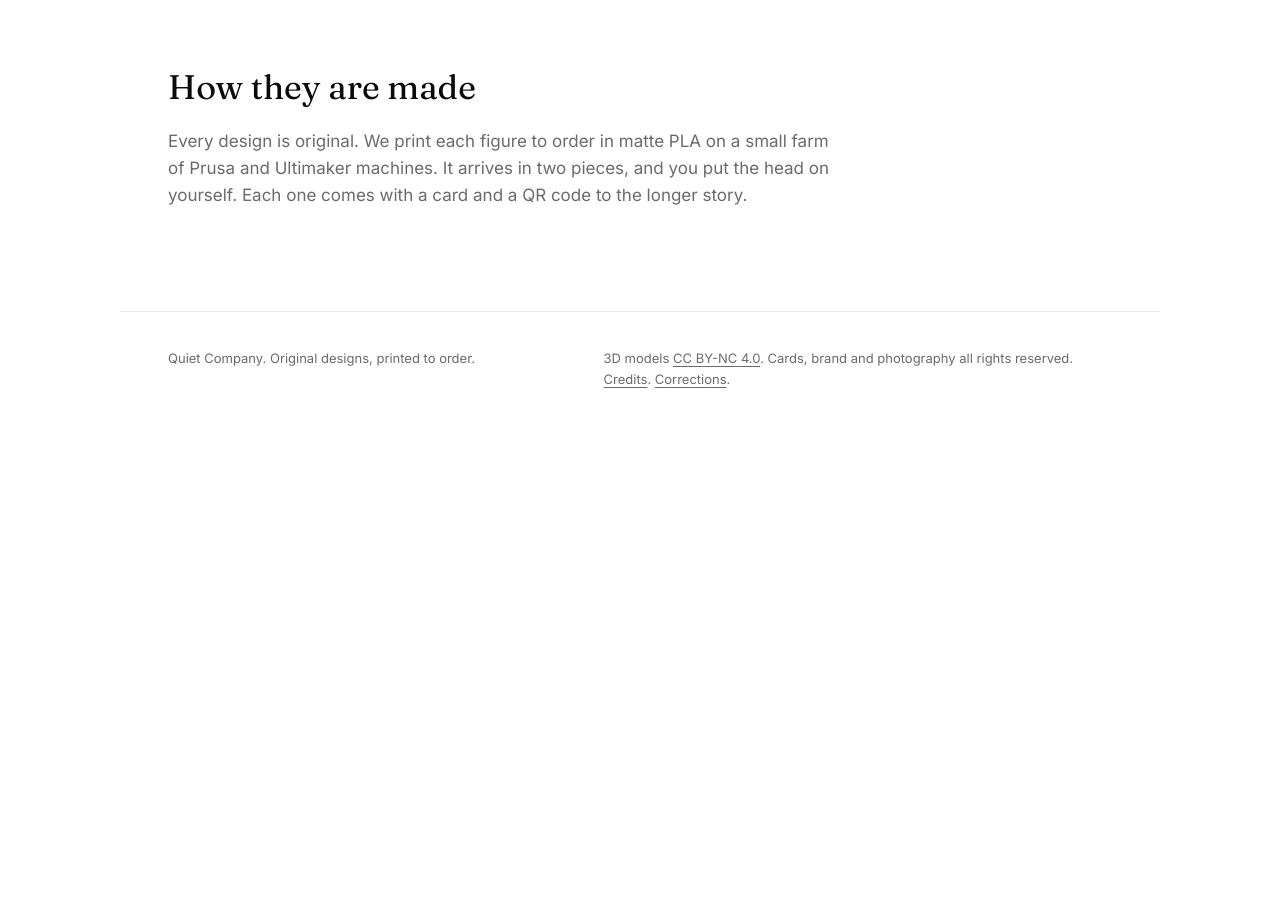
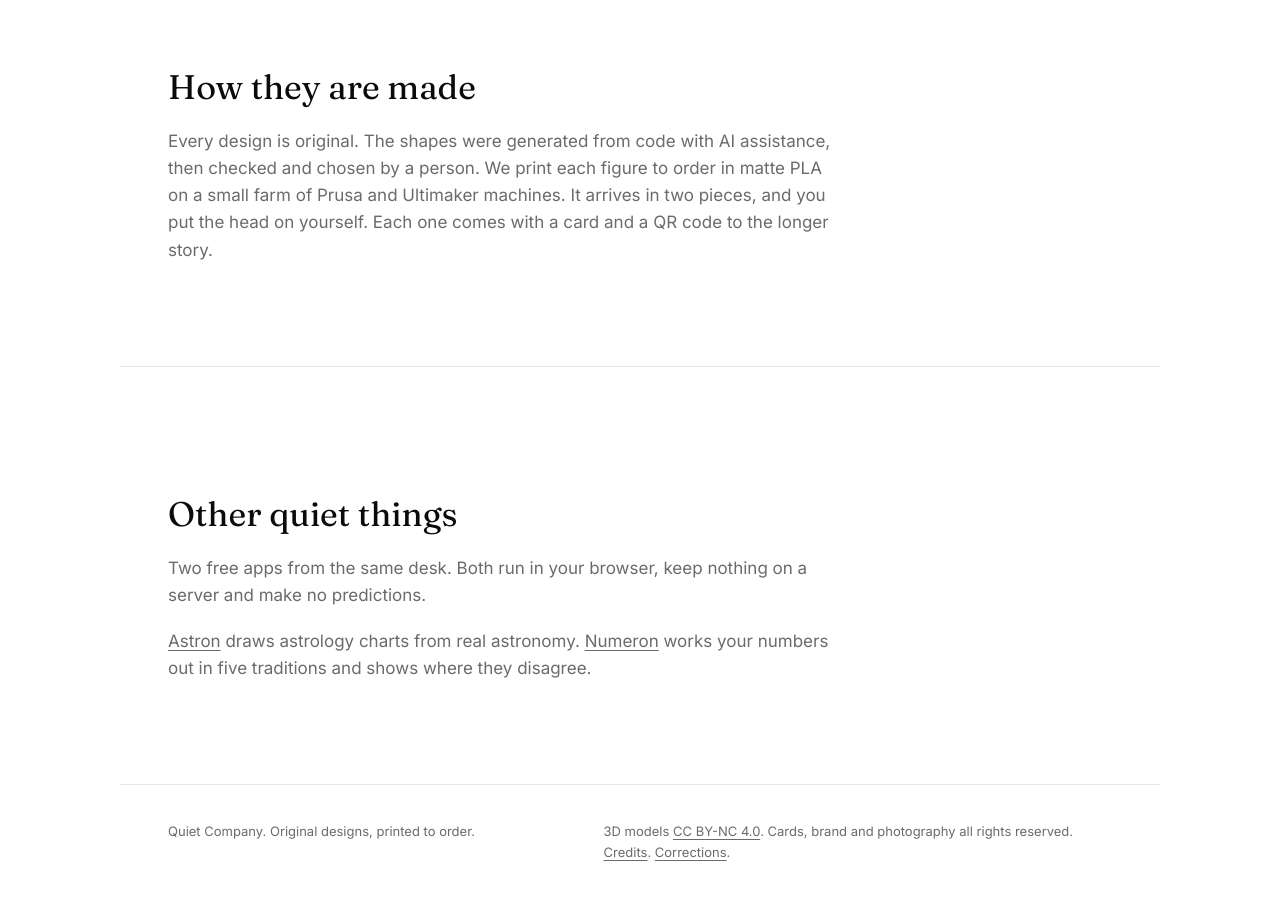
Before and after one commit to michael-borck/quiet-company-open, a plain HTML site: page index.html in a window 1280 px wide. Shown: the part 3360-4257 px from the top of the page. Before the commit the page ends 3814 px from the top, so only its background shows below. Drawn offline with Linux system fonts and the light colour scheme.

Commit message:
feat(site): say how the models were made and link Astron and Numeron
Add the AI-assistance sentence to the home page and an 'Other quiet
things' section linking the two apps. Correct the brand voice example
to Perth.

Co-Authored-By: Claude Fable 5.2 <noreply@anthropic.com>

```diff
--- a/index.html
+++ b/index.html
@@ -95,7 +95,13 @@
 
   <section class="section prose">
     <h2>How they are made</h2>
-    <p>Every design is original. We print each figure to order in matte PLA on a small farm of Prusa and Ultimaker machines. It arrives in two pieces, and you put the head on yourself. Each one comes with a card and a QR code to the longer story.</p>
+    <p>Every design is original. The shapes were generated from code with AI assistance, then checked and chosen by a person. We print each figure to order in matte PLA on a small farm of Prusa and Ultimaker machines. It arrives in two pieces, and you put the head on yourself. Each one comes with a card and a QR code to the longer story.</p>
+  </section>
+
+  <section class="section prose">
+    <h2>Other quiet things</h2>
+    <p>Two free apps from the same desk. Both run in your browser, keep nothing on a server and make no predictions.</p>
+    <p><a href="https://astron.retroverse.studio/">Astron</a> draws astrology charts from real astronomy. <a href="https://numeron.retroverse.studio/">Numeron</a> works your numbers out in five traditions and shows where they disagree.</p>
   </section>
 
 </main>
```
